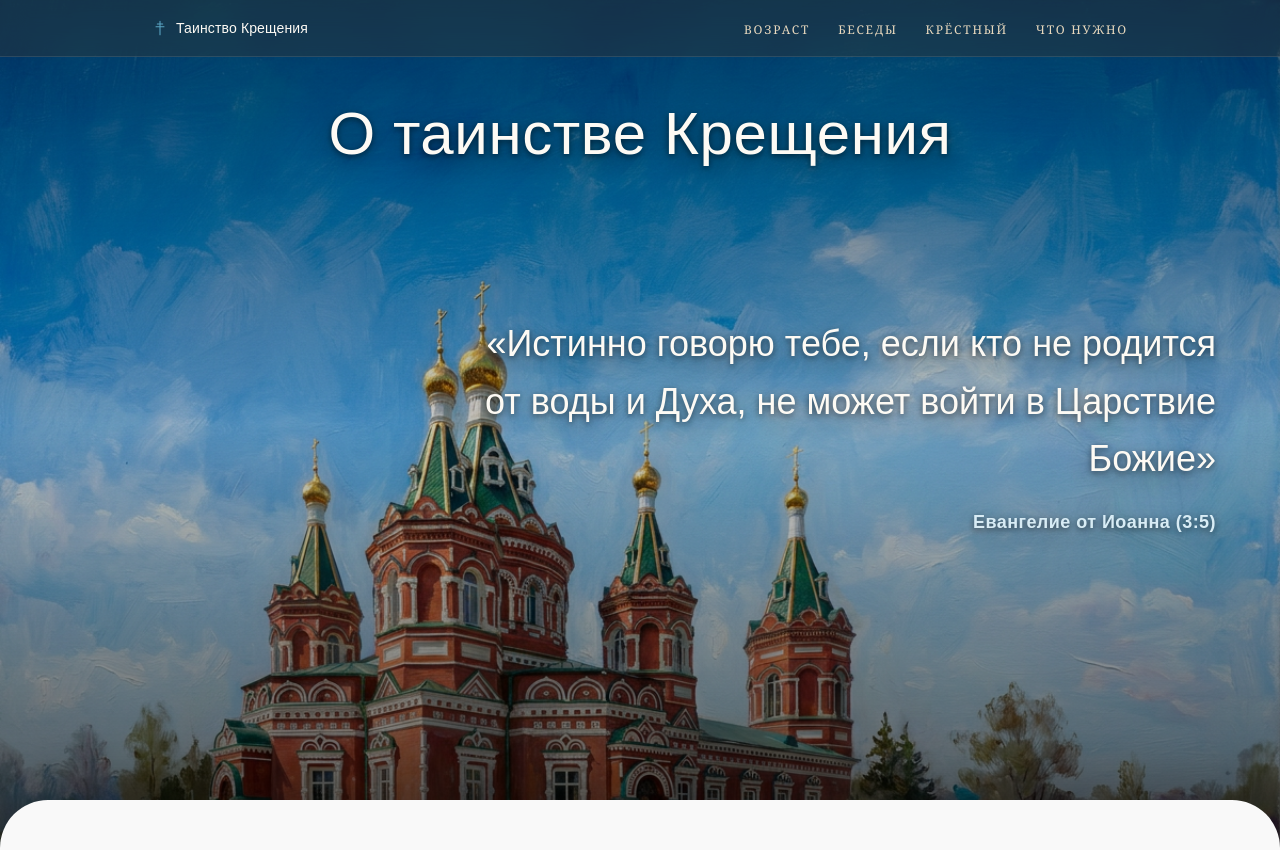
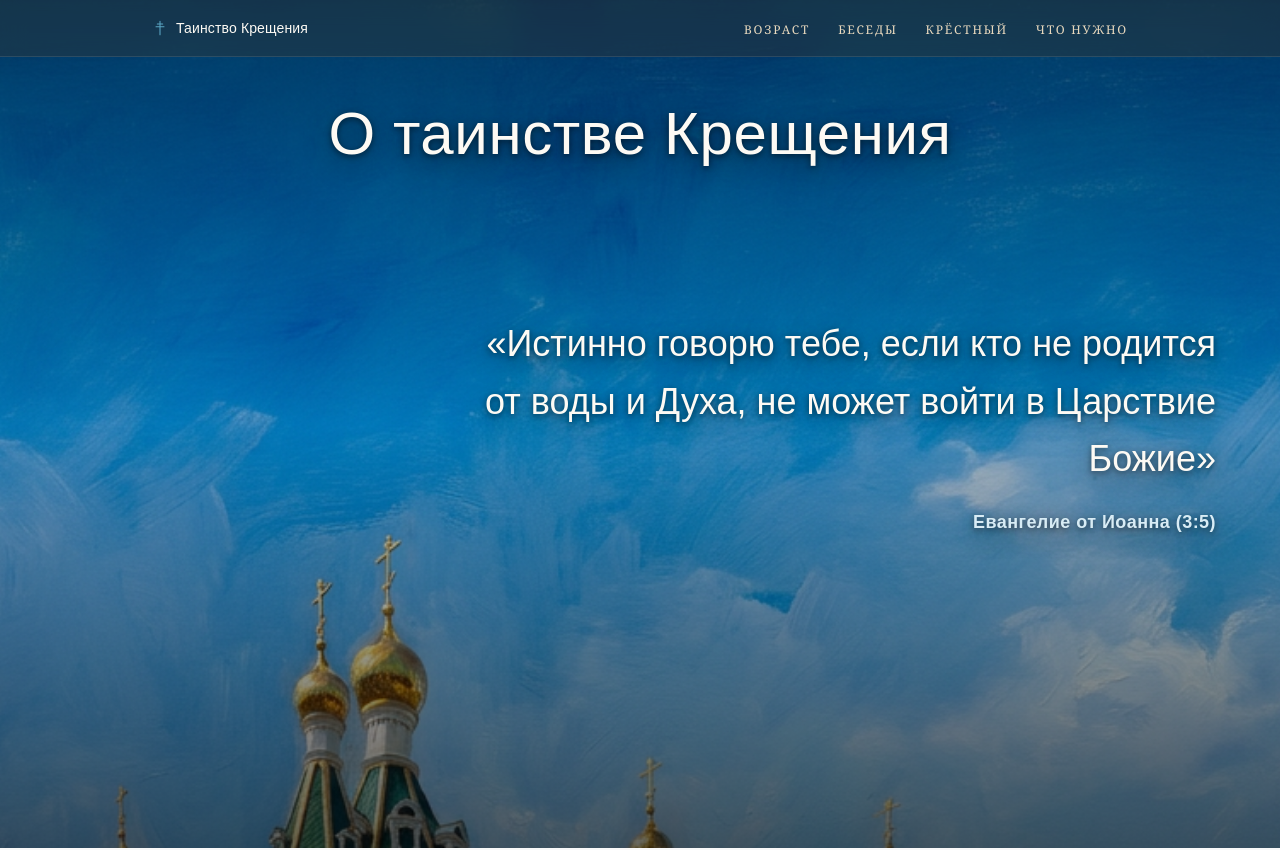
Before and after one commit to mzimovets/landing-kaz-sobor, a Next.js app: page / in a window 1280 px wide. Shown: the top 850 px of the page. Built offline with nearby package versions, Linux system fonts and the light colour scheme; a web font is replaced by a local one.

Commit message:
Implement JS-driven sticky-pin hero: image scrolls within fixed frame, then page continues

```diff
--- a/src/app/globals.css
+++ b/src/app/globals.css
@@ -49,27 +49,6 @@ h4,
 /* ---------- Hero ---------- */
 .hero-text-shadow {
   text-shadow: 0 2px 6px rgba(0, 0, 0, 0.55), 0 8px 28px rgba(0, 0, 0, 0.45);
-}
-
-.hero-image {
-  animation: hero-reveal 1.6s ease-out both;
-}
-
-@keyframes hero-reveal {
-  from {
-    transform: scale(1.12);
-    opacity: 0;
-  }
-  to {
-    transform: scale(1);
-    opacity: 1;
-  }
-}
-
-@media (prefers-reduced-motion: reduce) {
-  .hero-image {
-    animation: none;
-  }
 }
 
 /* ---------- Ornamental divider ---------- */
--- a/src/app/page.tsx
+++ b/src/app/page.tsx
@@ -1,4 +1,5 @@
 import ImagePlaceholder from "@/components/ImagePlaceholder";
+import HeroParallax from "@/components/HeroParallax";
 import Navbar from "@/components/Navbar";
 import Ornament from "@/components/Ornament";
 import SectionTitle from "@/components/SectionTitle";
@@ -87,14 +88,7 @@ export default function Home() {
       <Navbar />
 
       {/* ---------- Hero ---------- */}
-      <header className="relative h-[calc(85vh_+_2rem)] overflow-hidden bg-[#3a3226] md:h-[calc(100vh_+_3rem)]">
-        <div
-          className="hero-image absolute inset-0 bg-[center_38%] bg-cover bg-no-repeat md:bg-fixed md:bg-center"
-          style={{ backgroundImage: "url('/cover.png')" }}
-        />
-        <div className="absolute inset-0 bg-gradient-to-b from-black/55 via-black/20 to-black/60" />
-
-        <div className="relative z-10 flex h-[85vh] w-full flex-col px-6 pt-14 pb-16 sm:px-12 md:h-screen md:px-16 md:pt-24 md:pb-24">
+      <HeroParallax src="/cover.png">
         <h1 className="hero-text-shadow font-heading mx-auto max-w-3xl text-center text-3xl leading-tight text-[#fdfaf4] sm:text-5xl md:text-6xl">
           О таинстве Крещения
         </h1>
@@ -107,8 +101,7 @@ export default function Home() {
             Евангелие от Иоанна (3:5)
           </footer>
         </blockquote>
-        </div>
-      </header>
+      </HeroParallax>
 
       <main className="relative z-10 -mt-8 rounded-t-[2rem] bg-background shadow-[0_-25px_50px_rgba(0,0,0,0.2)] md:-mt-12 md:rounded-t-[3rem]">
         {/* ---------- Возраст крещения ---------- */}
--- /dev/null
+++ b/src/components/HeroParallax.tsx
@@ -0,0 +1,69 @@
+"use client";
+
+import { useEffect, useRef, type ReactNode } from "react";
+
+type Props = {
+  src: string;
+  children: ReactNode;
+};
+
+export default function HeroParallax({ src, children }: Props) {
+  const wrapperRef = useRef<HTMLDivElement>(null);
+  const frameRef = useRef<HTMLDivElement>(null);
+  const imageRef = useRef<HTMLDivElement>(null);
+
+  useEffect(() => {
+    const wrapper = wrapperRef.current;
+    const frame = frameRef.current;
+    const image = imageRef.current;
+    if (!wrapper || !frame || !image) return;
+
+    let raf = 0;
+
+    function update() {
+      raf = 0;
+      if (!wrapper || !frame || !image) return;
+      const scrollRange = wrapper.offsetHeight - frame.offsetHeight;
+      const maxShift = image.offsetHeight - frame.offsetHeight;
+      if (scrollRange <= 0 || maxShift <= 0) {
+        image.style.transform = "translateY(0)";
+        return;
+      }
+      const scrolled = -wrapper.getBoundingClientRect().top;
+      const progress = Math.min(Math.max(scrolled / scrollRange, 0), 1);
+      image.style.transform = `translateY(${-progress * maxShift}px)`;
+    }
+
+    function onScroll() {
+      if (!raf) raf = requestAnimationFrame(update);
+    }
+
+    update();
+    window.addEventListener("scroll", onScroll, { passive: true });
+    window.addEventListener("resize", onScroll);
+    return () => {
+      window.removeEventListener("scroll", onScroll);
+      window.removeEventListener("resize", onScroll);
+      if (raf) cancelAnimationFrame(raf);
+    };
+  }, []);
+
+  return (
+    <div ref={wrapperRef} className="relative h-[200vh]">
+      <div
+        ref={frameRef}
+        className="sticky top-0 h-[calc(100vh_+_2rem)] w-full overflow-hidden bg-[#3a3226] md:h-[calc(100vh_+_3rem)]"
+      >
+        <div
+          ref={imageRef}
+          className="absolute inset-x-0 top-0 h-[180%] bg-cover bg-no-repeat"
+          style={{ backgroundImage: `url('${src}')`, backgroundPosition: "center top" }}
+        />
+        <div className="absolute inset-0 bg-gradient-to-b from-black/55 via-black/20 to-black/60" />
+        <div className="relative z-10 flex h-[85vh] w-full flex-col px-6 pt-14 pb-16 sm:px-12 md:h-screen md:px-16 md:pt-24 md:pb-24">
+          {children}
+        </div>
+      </div>
+    </div>
+  );
+}
```
Lines whose indentation alone changed are shown as unchanged.
